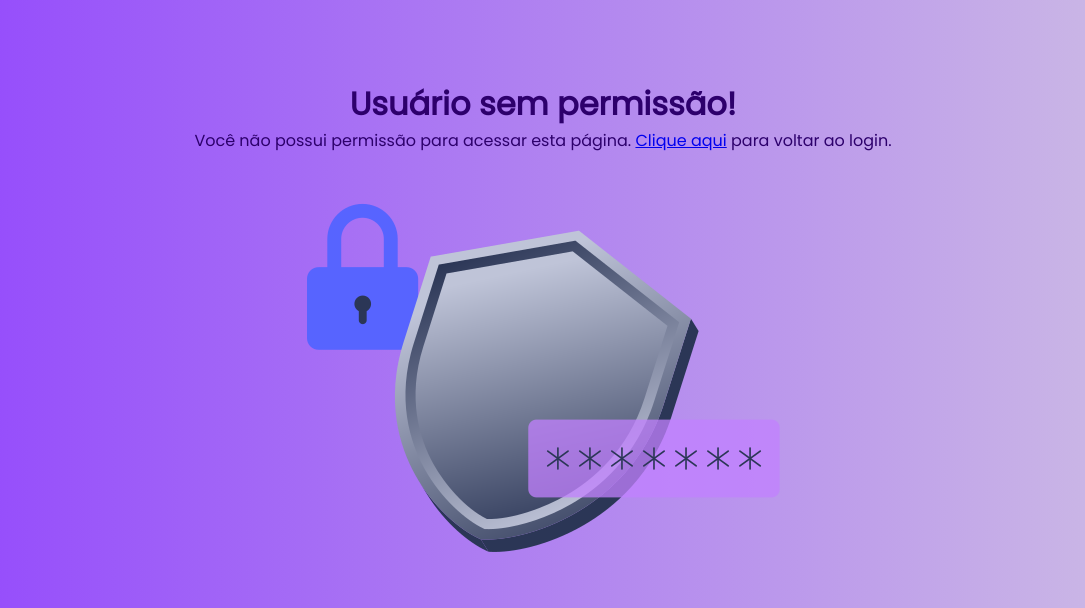
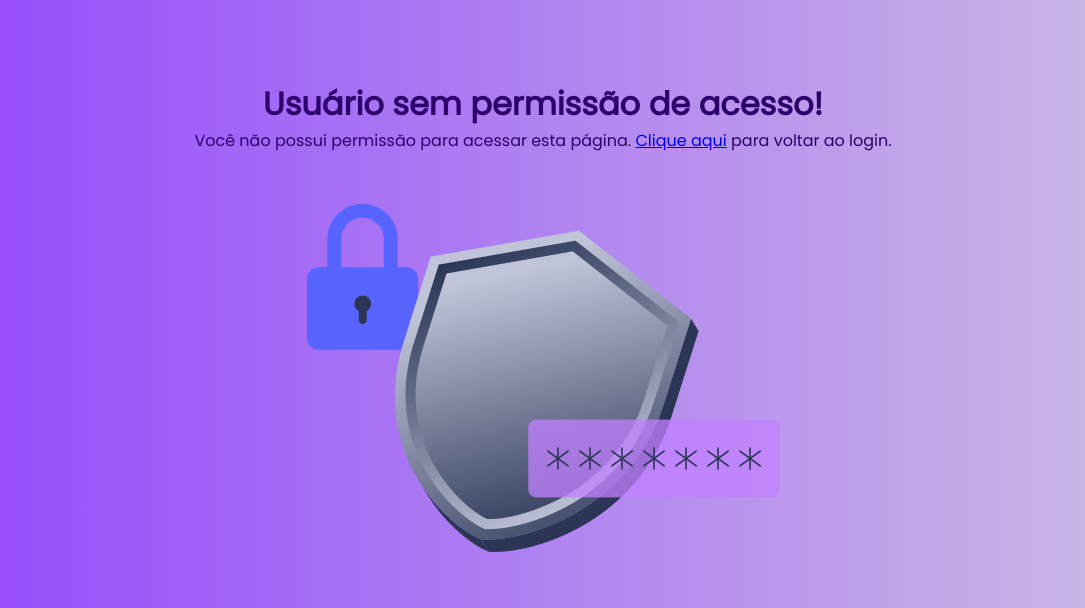
Before and after one commit to isaaraujor/tcc, a PHP site: page /acessoneg.php in a window 1280 px wide. Shown: the top 608 px of the page, without its empty margins (97-1182 px from the left). Run offline with PHP 8.4, Linux system fonts and the light colour scheme.

Commit message:
salvando

```diff
--- a/tela-login/acessoneg.php
+++ b/tela-login/acessoneg.php
@@ -10,7 +10,7 @@
 </head>
 <body>
     <div class="word">
-        <h1>Usuário sem permissão!</h1>
+        <h1>Usuário sem permissão de acesso!</h1>
         <p>Você não possui permissão para acessar esta página. <a href="cadastro.php">Clique aqui</a> para voltar ao login.</p>
     </div>
     <div class="img">
```
